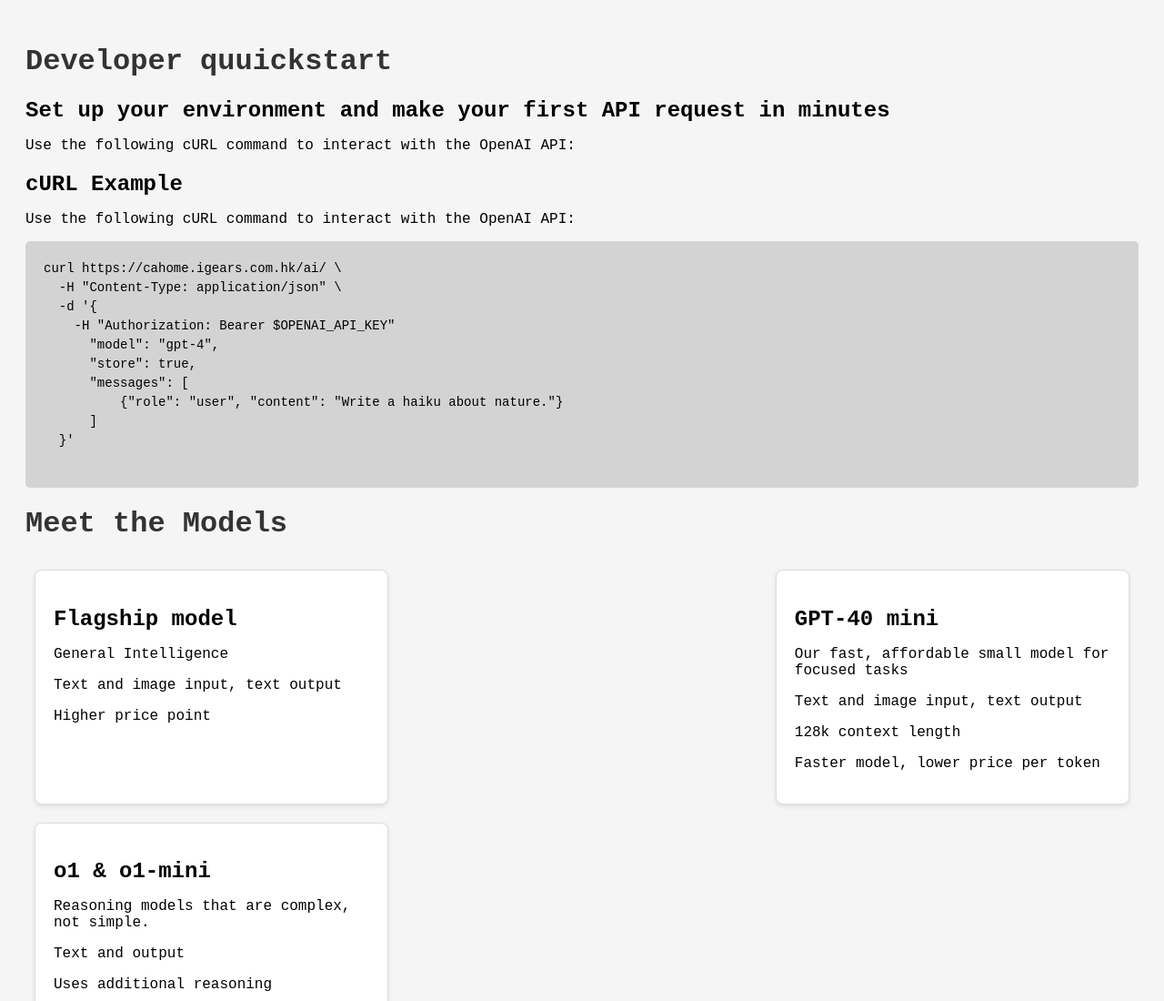
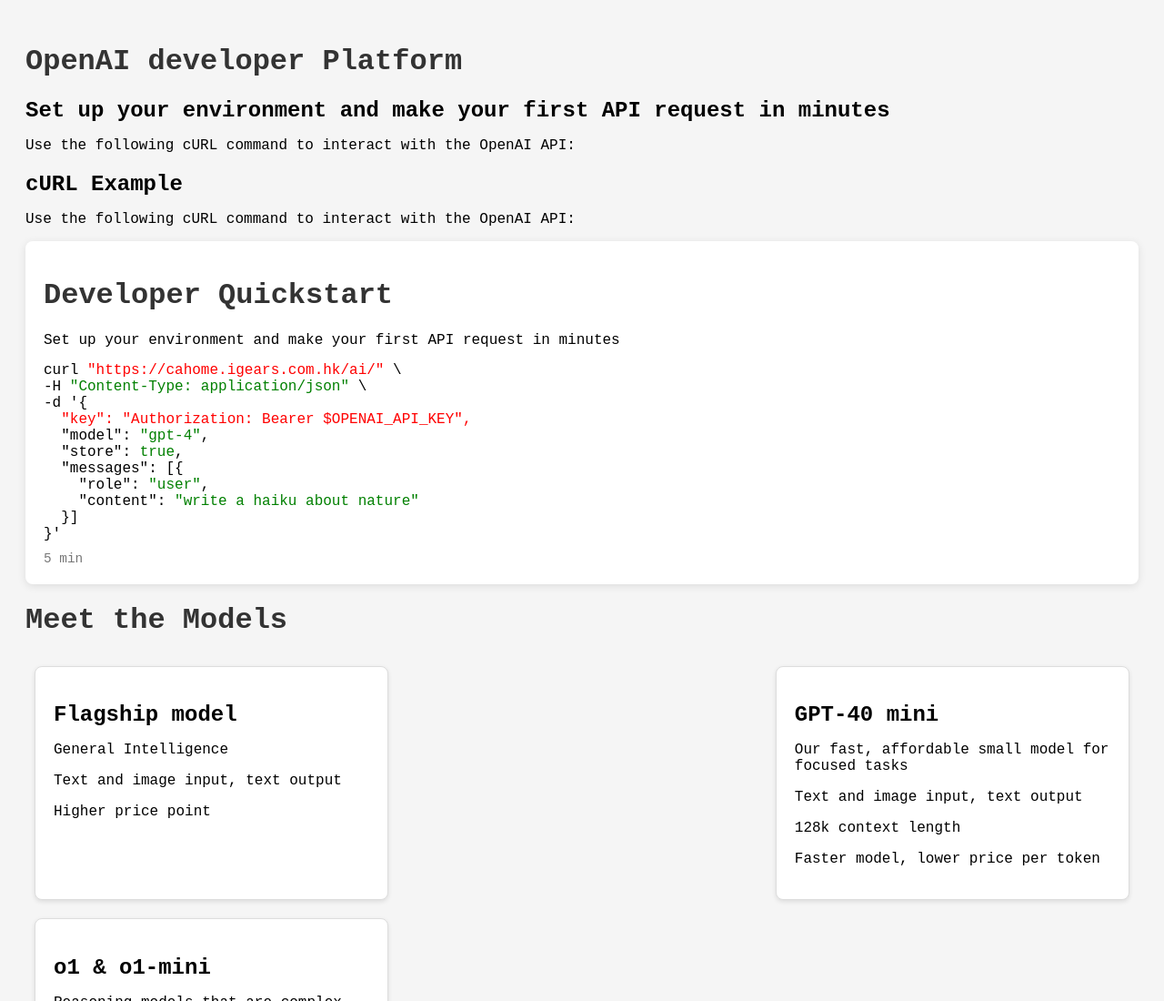
Before and after one commit to igearsChristian/Openai_docu, a plain HTML site: page documentation/overview.html in a window 1280 px wide. Shown: the top 1100 px of the page at 91% size. Drawn offline with Linux system fonts and the light colour scheme.

Commit message:
Update overview.html

```diff
--- a/documentation/overview.html
+++ b/documentation/overview.html
@@ -19,6 +19,35 @@
             font-size: 14px; /* Font size */
             line-height: 1.5; /* Line height */
             white-space: pre-wrap; /* Wrap long lines */
+        }
+        .code_container {
+            max-width: 1600px;
+            margin: auto;
+            background: white;
+            border-radius: 8px;
+            box-shadow: 0 2px 10px rgba(0, 0, 0, 0.1);
+            padding: 20px;
+        }
+
+        .code-line {
+            color: black; /* Green for the curl command */
+        }
+        .code-line-comment {
+            color: #888; /* Gray for comments */
+        }
+        .code-line-header {
+            color: #008000; /* Blue for headers */
+        }
+        .code-line-red {
+            color: red; /* Brown for keys */
+        }
+        .code-line-value {
+            color: #008000; /* Red for values */
+        }
+        .time {
+            font-size: 0.9em;
+            color: #777;
+            margin-top: 10px;
         }
         h1 {
             color: #333;
@@ -92,24 +121,30 @@
 </head>
 <body>
 
-    <h1>Developer quuickstart</h1>
+    <h1>OpenAI developer Platform</h1>
     <h2>Set up your environment and make your first API request in minutes</h2>
     <p>Use the following cURL command to interact with the OpenAI API:</p>
     <h2>cURL Example</h2>
     <p>Use the following cURL command to interact with the OpenAI API:</p>
 
-    <pre>
-curl https://cahome.igears.com.hk/ai/ \
-  -H "Content-Type: application/json" \
-  -d '{
-    -H "Authorization: Bearer $OPENAI_API_KEY"
-      "model": "gpt-4",
-      "store": true,
-      "messages": [
-          {"role": "user", "content": "Write a haiku about nature."}
-      ]
-  }'
-    </pre>
+    <div class="code_container">
+        <h1>Developer Quickstart</h1>
+        <p>Set up your environment and make your first API request in minutes</p>
+        <div class="code-block">
+            <span class="code-line">curl <span class="code-line-red">"https://cahome.igears.com.hk/ai/"</span> \</span><br>
+            <span class="code-line">-H <span class="code-line-header">"Content-Type: application/json"</span> \</span><br>
+            <span class="code-line">-d '{</span><br>
+                <span class="code-line-red">&nbsp;&nbsp;"key": <span class="code-line-red">"Authorization: Bearer $OPENAI_API_KEY"</span>,</span><br>
+            <span class="code-line">&nbsp;&nbsp;"model": <span class="code-line-value">"gpt-4"</span>,</span><br>
+            <span class="code-line">&nbsp;&nbsp;"store": <span class="code-line-value">true</span>,</span><br>
+            <span class="code-line">&nbsp;&nbsp;"messages": [{</span><br>
+            <span class="code-line">&nbsp;&nbsp;&nbsp;&nbsp;"role": <span class="code-line-value">"user"</span>,</span><br>
+            <span class="code-line">&nbsp;&nbsp;&nbsp;&nbsp;"content": <span class="code-line-value">"write a haiku about nature"</span></span><br>
+            <span class="code-line">&nbsp;&nbsp;}]</span><br>
+            <span class="code-line">}'</span>
+        </div>
+        <div class="time">5 min</div>
+    </div>
 
     <h1>Meet the Models</h1>
     <div class="container">
```
